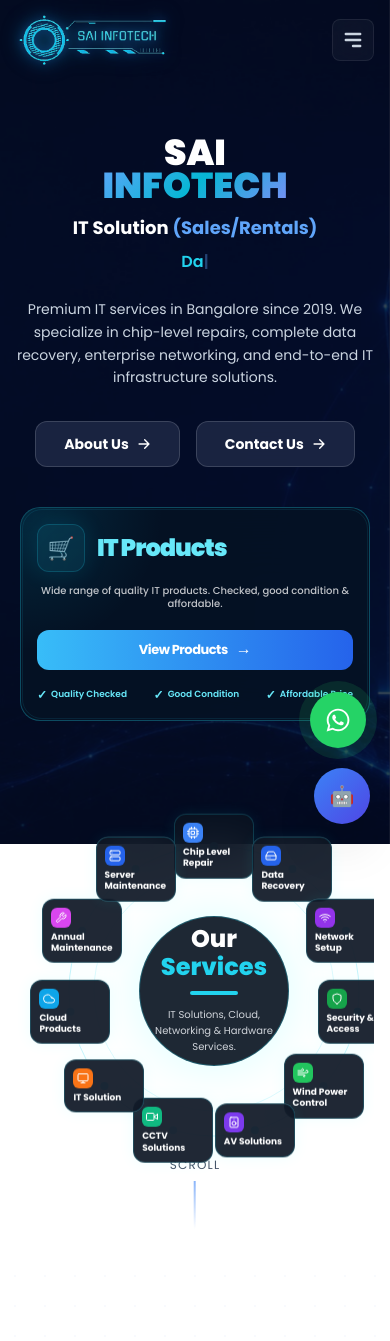
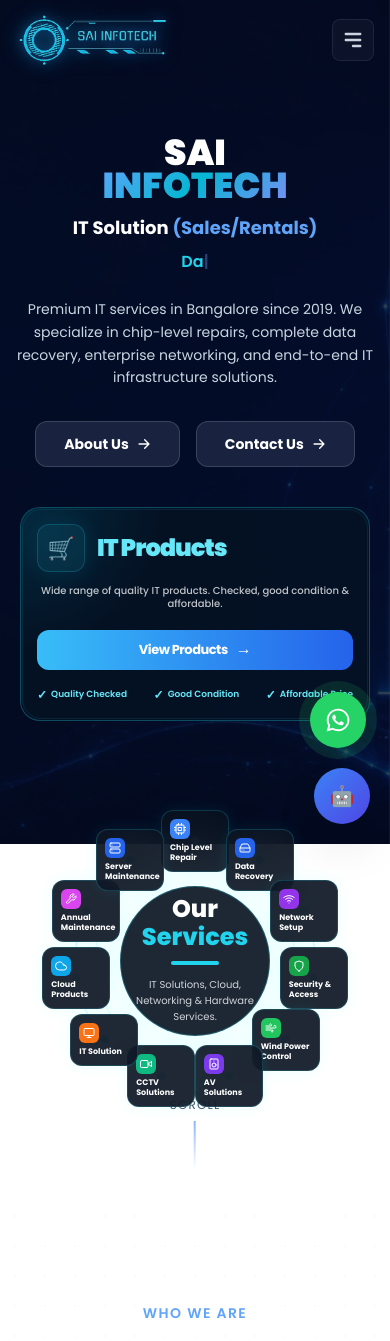
Before and after one commit to Yasir533/sai-infotech-webapp, a React (Vite) app in the folder sai-info/: page / in a window 390 px wide. Shown: the top 1341 px of the page. Built offline with nearby package versions, Linux system fonts and the light colour scheme.

Commit message:
fixed mobile orbit services layout

```diff
--- a/sai-info/src/components/OrbitalServices.jsx
+++ b/sai-info/src/components/OrbitalServices.jsx
@@ -161,19 +161,29 @@ const services = [
 ]
 
 export default function OrbitalServices() {
+
   const [selected, setSelected] = useState(null)
 
   const isMobile =
-    typeof window !== 'undefined' && window.innerWidth < 768
+    typeof window !== 'undefined' &&
+    window.innerWidth < 768
 
-  const radius = useMemo(() => (isMobile ? 145 : 270), [isMobile])
+  // ONLY MOBILE VALUES CHANGED
+  const radius = useMemo(
+    () => (isMobile ? 120 : 270),
+    [isMobile]
+  )
 
-  const SIZE = useMemo(() => (isMobile ? 380 : 740), [isMobile])
+  const SIZE = useMemo(
+    () => (isMobile ? 320 : 740),
+    [isMobile]
+  )
 
   const CX = SIZE / 2
   const CY = SIZE / 2
 
   return (
+
     <div className="relative flex items-center justify-center w-full overflow-hidden px-2 md:px-6 py-10">
 
       <div
@@ -192,10 +202,11 @@ export default function OrbitalServices() {
           height={SIZE}
           viewBox={`0 0 ${SIZE} ${SIZE}`}
         >
+
           <circle
             cx={CX}
             cy={CY}
-            r={isMobile ? 145 : 260}
+            r={isMobile ? 120 : 260}
             fill="none"
             stroke="rgba(34,211,238,0.25)"
             strokeWidth="1"
@@ -204,22 +215,28 @@ export default function OrbitalServices() {
           <circle
             cx={CX}
             cy={CY}
-            r={isMobile ? 120 : 220}
+            r={isMobile ? 100 : 220}
             fill="none"
             stroke="rgba(34,211,238,0.15)"
             strokeWidth="1"
           />
 
           {services.map((service, index) => {
+
             const angle =
               (-90 + (360 / services.length) * index) *
               (Math.PI / 180)
 
-            const ex = CX + Math.cos(angle) * radius
-            const ey = CY + Math.sin(angle) * radius
+            const ex =
+              CX + Math.cos(angle) * radius
+
+            const ey =
+              CY + Math.sin(angle) * radius
 
             return (
+
               <g key={service.title}>
+
                 <line
                   x1={ex}
                   y1={ey}
@@ -235,12 +252,14 @@ export default function OrbitalServices() {
                   r="4"
                   fill="#22d3ee"
                 />
+
               </g>
             )
           })}
+
         </svg>
 
-        {/* Center Circle */}
+        {/* CENTER */}
         <div
           className="absolute z-10 rounded-full bg-[#06111f]/90 border border-cyan-400/30 flex flex-col items-center justify-center text-center shadow-[0_0_50px_rgba(0,255,255,0.15)]"
           style={{
@@ -254,31 +273,39 @@ export default function OrbitalServices() {
 
           <h2 className="text-white text-2xl md:text-5xl font-extrabold leading-none">
             Our
+
             <span className="block text-cyan-400 mt-1">
               Services
             </span>
+
           </h2>
 
           <div className="w-12 md:w-20 h-1 bg-cyan-400 rounded-full my-3" />
 
           <p className="text-gray-300 text-[10px] md:text-sm max-w-[150px] md:max-w-[200px] leading-relaxed px-2">
-            IT Solutions, Cloud, Networking & Hardware Services.
+            IT Solutions, Cloud, Networking &
+            Hardware Services.
           </p>
 
         </div>
 
-        {/* Service Cards */}
+        {/* SERVICE CARDS */}
         {services.map((service, index) => {
+
           const angle =
             (-90 + (360 / services.length) * index) *
             (Math.PI / 180)
 
-          const cx2 = CX + Math.cos(angle) * radius
-          const cy2 = CY + Math.sin(angle) * radius
+          const cx2 =
+            CX + Math.cos(angle) * radius
+
+          const cy2 =
+            CY + Math.sin(angle) * radius
 
           const Icon = service.icon
 
           return (
+
             <div
               key={service.title}
               className="absolute z-20 cursor-pointer"
@@ -290,16 +317,18 @@ export default function OrbitalServices() {
               onClick={() => setSelected(service)}
             >
 
-              <div className="w-[80px] md:w-[120px] bg-[#081120]/90 border border-cyan-400/20 rounded-xl p-2 backdrop-blur-xl shadow-[0_0_15px_rgba(0,255,255,0.08)] hover:border-cyan-400/60 hover:scale-105 transition-all duration-300">
+              <div className="w-[68px] md:w-[120px] bg-[#081120]/90 border border-cyan-400/20 rounded-xl p-2 backdrop-blur-xl shadow-[0_0_15px_rgba(0,255,255,0.08)] hover:border-cyan-400/60 hover:scale-105 transition-all duration-300">
 
                 <div
                   className="w-5 h-5 rounded-md flex items-center justify-center mb-1"
-                  style={{ background: service.color }}
+                  style={{
+                    background: service.color,
+                  }}
                 >
                   <Icon className="text-white w-3 h-3" />
                 </div>
 
-                <h3 className="text-white text-[9px] md:text-[13px] font-bold leading-tight">
+                <h3 className="text-white text-[8px] md:text-[13px] font-bold leading-tight">
                   {service.title}
                 </h3>
 
@@ -311,8 +340,9 @@ export default function OrbitalServices() {
 
       </div>
 
-      {/* Modal */}
+      {/* MODAL */}
       {selected && (
+
         <div
           className="fixed inset-0 z-50 flex items-center justify-center bg-black/60 backdrop-blur-sm px-4"
           onClick={() => setSelected(null)}
@@ -334,7 +364,9 @@ export default function OrbitalServices() {
 
               <div
                 className="w-14 h-14 rounded-2xl flex items-center justify-center"
-                style={{ background: selected.color }}
+                style={{
+                  background: selected.color,
+                }}
               >
                 <selected.icon className="text-white w-7 h-7" />
               </div>
@@ -352,20 +384,30 @@ export default function OrbitalServices() {
             </div>
 
             <ul className="space-y-3">
+
               {selected.details.map((item, i) => (
-                <li key={i} className="flex items-start gap-3">
+
+                <li
+                  key={i}
+                  className="flex items-start gap-3"
+                >
+
                   <div className="w-1.5 h-1.5 rounded-full bg-cyan-400 mt-1.5" />
 
                   <span className="text-gray-300 text-sm">
                     {item}
                   </span>
+
                 </li>
+
               ))}
+
             </ul>
 
           </div>
 
         </div>
+
       )}
 
     </div>
```
